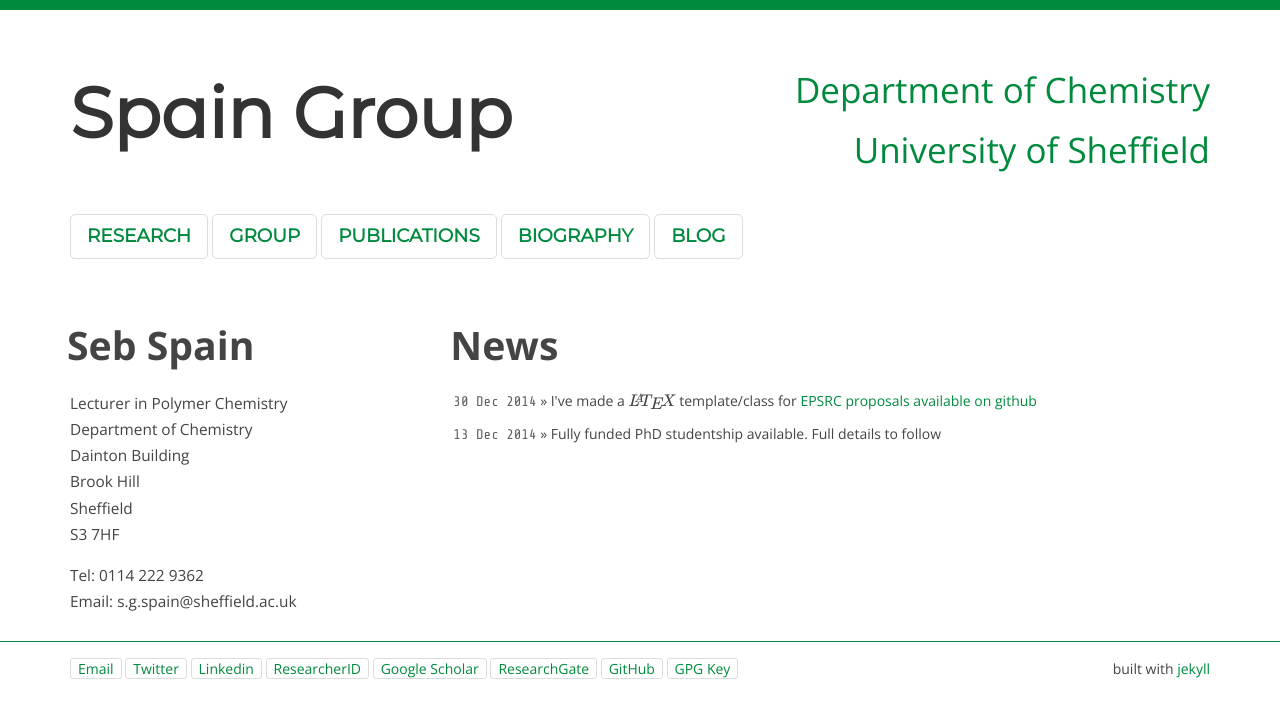
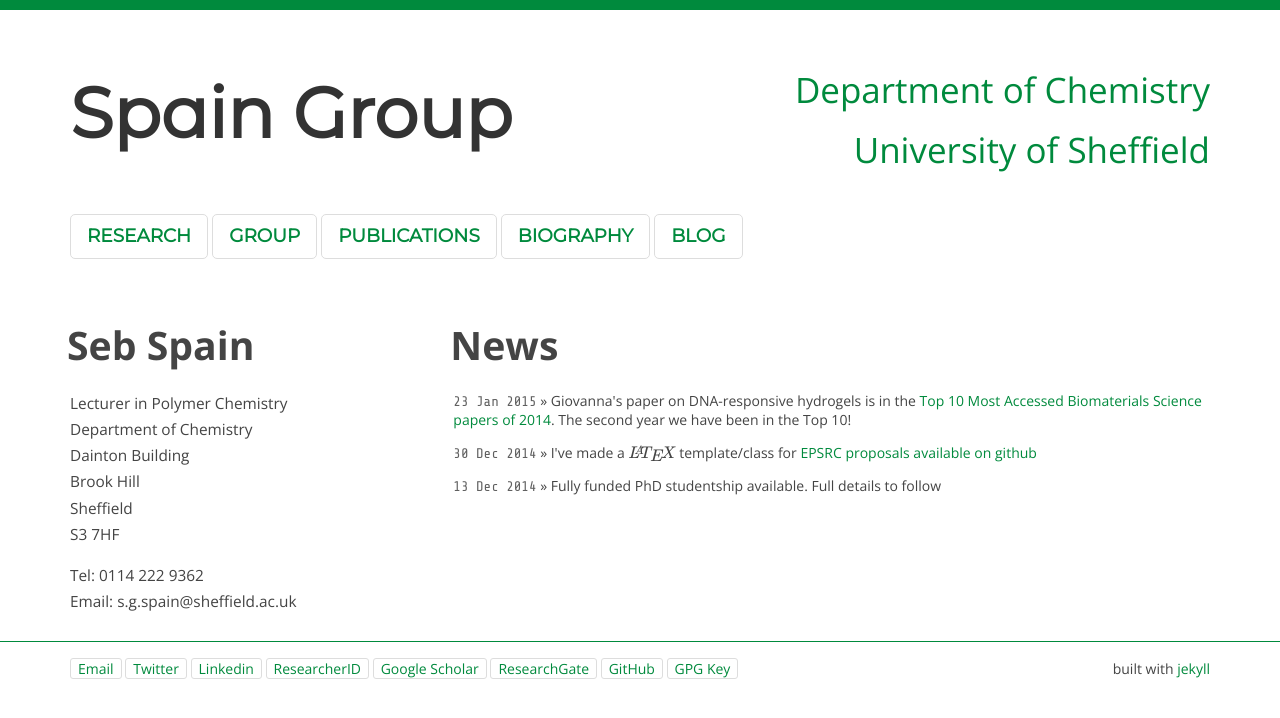
Before and after one commit to sebspain/sebspain.github.io, a Jekyll site: the page index.html, which Jekyll copies as it is, in a window 1280 px wide. Shown: the top 718 px of the page. Built offline with Jekyll 4.4.1, drawn with Linux system fonts in a browser that asks for light colours; Markdown is read by kramdown in place of the engine named in the settings; formulas are drawn with MathJax 3.

Commit message:
added Biomat Sci top 10 to news

```diff
--- a/index.html
+++ b/index.html
@@ -76,6 +76,8 @@
       <div class="unit w-2-3 center-on-mobiles">
         <h2>News</h2>
 	<ul class="posts">
+		<li><span>23 Jan 2015</span> &raquo; Giovanna's paper on DNA-responsive hydrogels is in the <a href="http://pubs.rsc.org/en/journals/articlecollectionlanding?sercode=bm&themeid=79f299f8-93d7-43f8-8d7d-5eb17810c4c0">Top 10 Most Accessed Biomaterials Science papers of 2014</a>. The second year we have been in the Top 10!</li>
+	<ul class="posts">
 		<li><span>30 Dec 2014</span> &raquo; I've made a $\LaTeX$ template/class for <a href="https://github.com/sebspain/LaTeX_bits">EPSRC proposals available on github</a></li>
 	</ul>
 	<ul class="posts">
```
